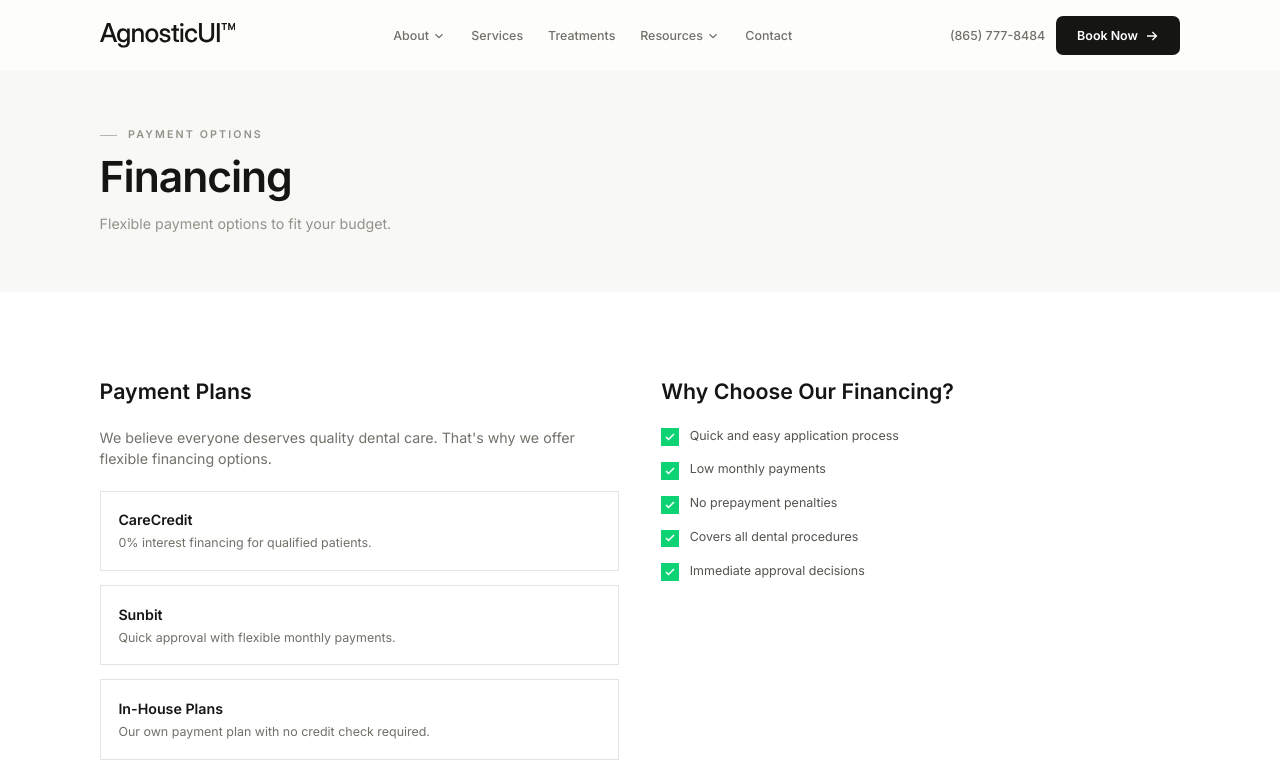
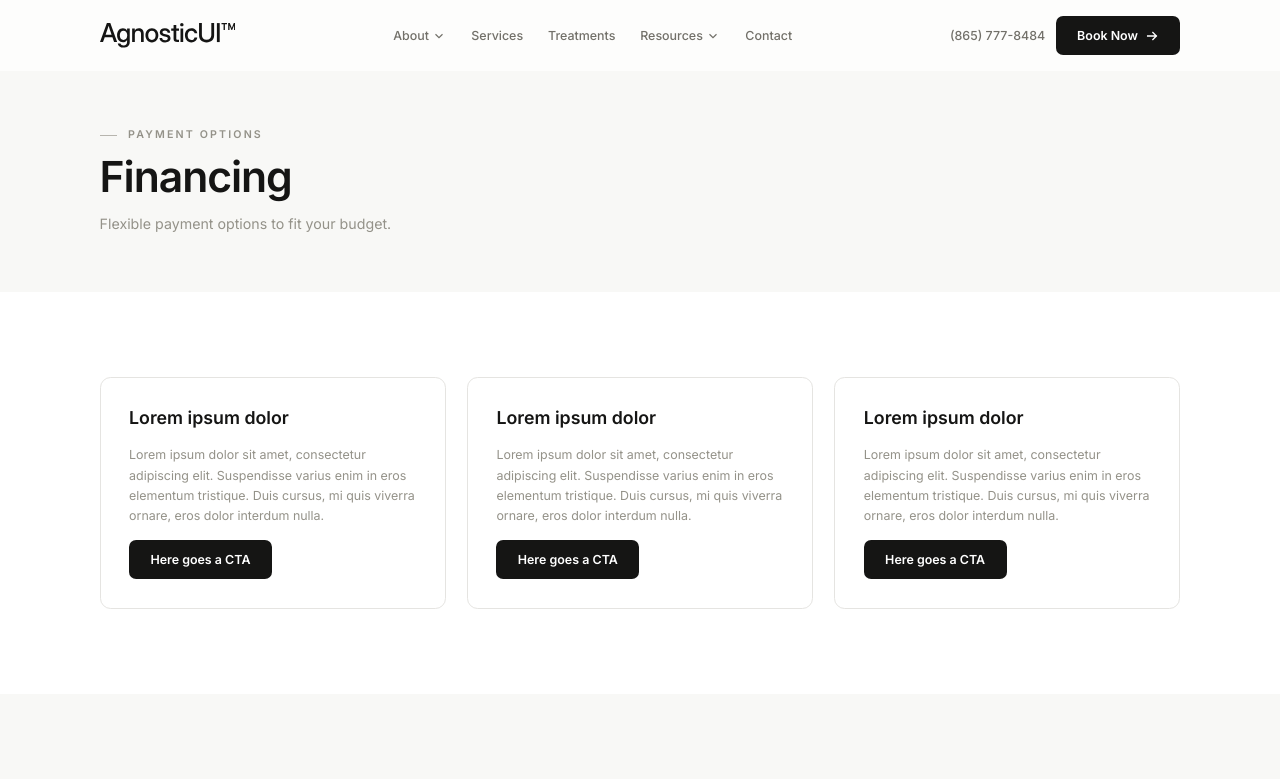
Before and after one commit to carloslaurentina-oss/patientfy, a Next.js app: page /financing in a window 1280 px wide. Shown: the top 779 px of the page. Built offline with nearby package versions, Linux system fonts and the light colour scheme.

Commit message:
Round form inputs, redesign financing page, polish contact page
- Insurance check pages: rounded form inputs, neutral focus color
- Contact page: rounded form inputs, rounded map placeholder
- Financing page: replaced content with 3 CTA boxes in rounded cards

```diff
--- a/src/app/check-insurance/page.tsx
+++ b/src/app/check-insurance/page.tsx
@@ -22,24 +22,24 @@ export default function CheckInsurancePage() {
             <div className="grid grid-cols-1 sm:grid-cols-2 gap-4">
               <div className="flex flex-col gap-1.5">
                 <label className="text-sm font-medium text-neutral-700">First Name</label>
-                <input type="text" className="border border-neutral-300 px-4 py-3 text-sm focus:outline-none focus:border-primary-500 transition-colors" />
+                <input type="text" className="border border-neutral-300 rounded-lg px-4 py-3 text-sm focus:outline-none focus:border-neutral-1000 transition-colors" />
               </div>
               <div className="flex flex-col gap-1.5">
                 <label className="text-sm font-medium text-neutral-700">Last Name</label>
-                <input type="text" className="border border-neutral-300 px-4 py-3 text-sm focus:outline-none focus:border-primary-500 transition-colors" />
+                <input type="text" className="border border-neutral-300 rounded-lg px-4 py-3 text-sm focus:outline-none focus:border-neutral-1000 transition-colors" />
               </div>
             </div>
             <div className="flex flex-col gap-1.5">
               <label className="text-sm font-medium text-neutral-700">Insurance Provider</label>
-              <input type="text" className="border border-neutral-300 px-4 py-3 text-sm focus:outline-none focus:border-primary-500 transition-colors" placeholder="e.g. Delta Dental" />
+              <input type="text" className="border border-neutral-300 rounded-lg px-4 py-3 text-sm focus:outline-none focus:border-neutral-1000 transition-colors" placeholder="e.g. Delta Dental" />
             </div>
             <div className="flex flex-col gap-1.5">
               <label className="text-sm font-medium text-neutral-700">Member ID</label>
-              <input type="text" className="border border-neutral-300 px-4 py-3 text-sm focus:outline-none focus:border-primary-500 transition-colors" />
+              <input type="text" className="border border-neutral-300 rounded-lg px-4 py-3 text-sm focus:outline-none focus:border-neutral-1000 transition-colors" />
             </div>
             <div className="flex flex-col gap-1.5">
               <label className="text-sm font-medium text-neutral-700">Date of Birth</label>
-              <input type="date" className="border border-neutral-300 px-4 py-3 text-sm focus:outline-none focus:border-primary-500 transition-colors" />
+              <input type="date" className="border border-neutral-300 rounded-lg px-4 py-3 text-sm focus:outline-none focus:border-neutral-1000 transition-colors" />
             </div>
             <button type="submit" className="button w-full justify-center">Submit for Verification</button>
           </form>
--- a/src/app/financing/page.tsx
+++ b/src/app/financing/page.tsx
@@ -4,6 +4,27 @@ import CTASection from "@/components/sections/CTASection";
 import Link from "next/link";
 
 export const metadata: Metadata = { title: "Financing | Patientfy" };
+
+const boxes = [
+  {
+    title: "Lorem ipsum dolor",
+    description:
+      "Lorem ipsum dolor sit amet, consectetur adipiscing elit. Suspendisse varius enim in eros elementum tristique. Duis cursus, mi quis viverra ornare, eros dolor interdum nulla.",
+    cta: "Here goes a CTA",
+  },
+  {
+    title: "Lorem ipsum dolor",
+    description:
+      "Lorem ipsum dolor sit amet, consectetur adipiscing elit. Suspendisse varius enim in eros elementum tristique. Duis cursus, mi quis viverra ornare, eros dolor interdum nulla.",
+    cta: "Here goes a CTA",
+  },
+  {
+    title: "Lorem ipsum dolor",
+    description:
+      "Lorem ipsum dolor sit amet, consectetur adipiscing elit. Suspendisse varius enim in eros elementum tristique. Duis cursus, mi quis viverra ornare, eros dolor interdum nulla.",
+    cta: "Here goes a CTA",
+  },
+];
 
 export default function FinancingPage() {
   return (
@@ -20,47 +41,16 @@ export default function FinancingPage() {
 
       <section className="padding-section-medium bg-white">
         <div className="container-large padding-global">
-          <div className="grid grid-cols-1 lg:grid-cols-2 gap-12 items-start">
-            <div className="flex flex-col gap-6">
-              <h2 className="text-2xl font-semibold text-neutral-1000">Payment Plans</h2>
-              <p className="text-base text-neutral-600">
-                We believe everyone deserves quality dental care. That&apos;s why we offer flexible financing options.
-              </p>
-              <div className="flex flex-col gap-4">
-                {[
-                  { name: "CareCredit", desc: "0% interest financing for qualified patients." },
-                  { name: "Sunbit", desc: "Quick approval with flexible monthly payments." },
-                  { name: "In-House Plans", desc: "Our own payment plan with no credit check required." },
-                ].map((plan) => (
-                  <div key={plan.name} className="border border-neutral-200 p-5">
-                    <h4 className="text-base font-semibold text-neutral-1000 mb-1">{plan.name}</h4>
-                    <p className="text-sm text-neutral-600">{plan.desc}</p>
-                  </div>
-                ))}
+          <div className="grid grid-cols-1 md:grid-cols-3 gap-6">
+            {boxes.map((box, i) => (
+              <div key={i} className="border border-neutral-200 rounded-xl p-8 flex flex-col gap-4">
+                <h3 className="text-xl font-semibold text-neutral-1000">{box.title}</h3>
+                <p className="text-sm text-neutral-500 leading-relaxed flex-1">{box.description}</p>
+                <Link href="/contact-us" className="button self-start text-sm">
+                  {box.cta}
+                </Link>
               </div>
-              <Link href="/contact-us" className="button self-start">Get Started</Link>
-            </div>
-            <div className="flex flex-col gap-6">
-              <h2 className="text-2xl font-semibold text-neutral-1000">Why Choose Our Financing?</h2>
-              <ul className="flex flex-col gap-4">
-                {[
-                  "Quick and easy application process",
-                  "Low monthly payments",
-                  "No prepayment penalties",
-                  "Covers all dental procedures",
-                  "Immediate approval decisions",
-                ].map((item, i) => (
-                  <li key={i} className="flex items-start gap-3 text-sm text-neutral-700">
-                    <span className="mt-0.5 w-5 h-5 bg-primary-500 flex items-center justify-center flex-shrink-0">
-                      <svg width="12" height="12" viewBox="0 0 24 24" fill="none" stroke="white" strokeWidth="3">
-                        <polyline points="20 6 9 17 4 12" />
-                      </svg>
-                    </span>
-                    {item}
-                  </li>
-                ))}
-              </ul>
-            </div>
+            ))}
           </div>
         </div>
       </section>
--- a/src/app/insurance/check-benefits/page.tsx
+++ b/src/app/insurance/check-benefits/page.tsx
@@ -25,24 +25,24 @@ export default function CheckBenefitsPage() {
             <div className="grid grid-cols-1 sm:grid-cols-2 gap-4">
               <div className="flex flex-col gap-1.5">
                 <label className="text-sm font-medium text-neutral-700">First Name</label>
-                <input type="text" className="border border-neutral-300 px-4 py-3 text-sm focus:outline-none focus:border-primary-500 transition-colors" />
+                <input type="text" className="border border-neutral-300 rounded-lg px-4 py-3 text-sm focus:outline-none focus:border-neutral-1000 transition-colors" />
               </div>
               <div className="flex flex-col gap-1.5">
                 <label className="text-sm font-medium text-neutral-700">Last Name</label>
-                <input type="text" className="border border-neutral-300 px-4 py-3 text-sm focus:outline-none focus:border-primary-500 transition-colors" />
+                <input type="text" className="border border-neutral-300 rounded-lg px-4 py-3 text-sm focus:outline-none focus:border-neutral-1000 transition-colors" />
               </div>
             </div>
             <div className="flex flex-col gap-1.5">
               <label className="text-sm font-medium text-neutral-700">Insurance Provider</label>
-              <input type="text" className="border border-neutral-300 px-4 py-3 text-sm focus:outline-none focus:border-primary-500 transition-colors" placeholder="e.g. Delta Dental" />
+              <input type="text" className="border border-neutral-300 rounded-lg px-4 py-3 text-sm focus:outline-none focus:border-neutral-1000 transition-colors" placeholder="e.g. Delta Dental" />
             </div>
             <div className="flex flex-col gap-1.5">
               <label className="text-sm font-medium text-neutral-700">Member ID</label>
-              <input type="text" className="border border-neutral-300 px-4 py-3 text-sm focus:outline-none focus:border-primary-500 transition-colors" />
+              <input type="text" className="border border-neutral-300 rounded-lg px-4 py-3 text-sm focus:outline-none focus:border-neutral-1000 transition-colors" />
             </div>
             <div className="flex flex-col gap-1.5">
               <label className="text-sm font-medium text-neutral-700">Date of Birth</label>
-              <input type="date" className="border border-neutral-300 px-4 py-3 text-sm focus:outline-none focus:border-primary-500 transition-colors" />
+              <input type="date" className="border border-neutral-300 rounded-lg px-4 py-3 text-sm focus:outline-none focus:border-neutral-1000 transition-colors" />
             </div>
             <button type="submit" className="button w-full justify-center">Submit for Verification</button>
           </form>
```
Also changed, not shown: src/app/contact-us/page.tsx (+8 -8 lines).
